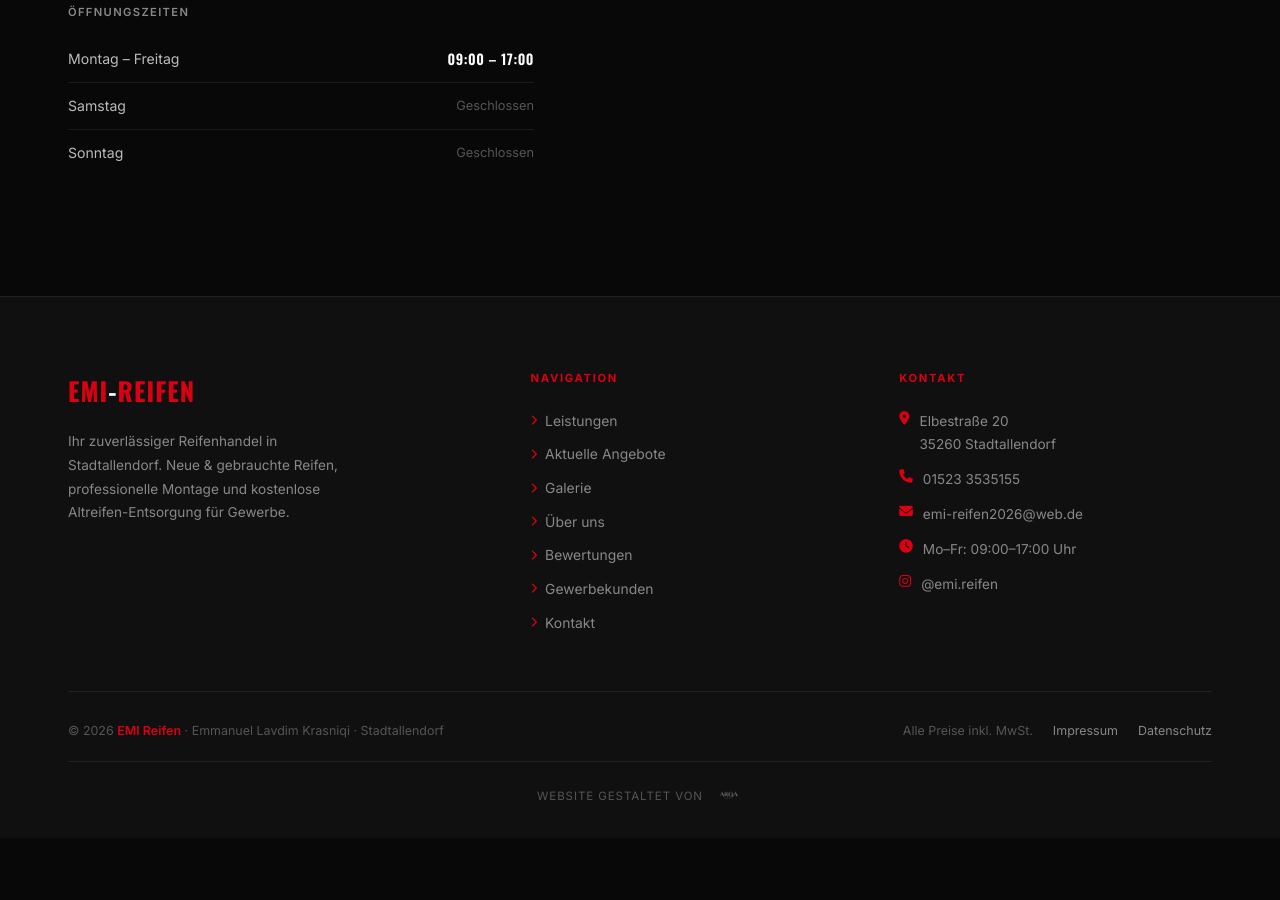
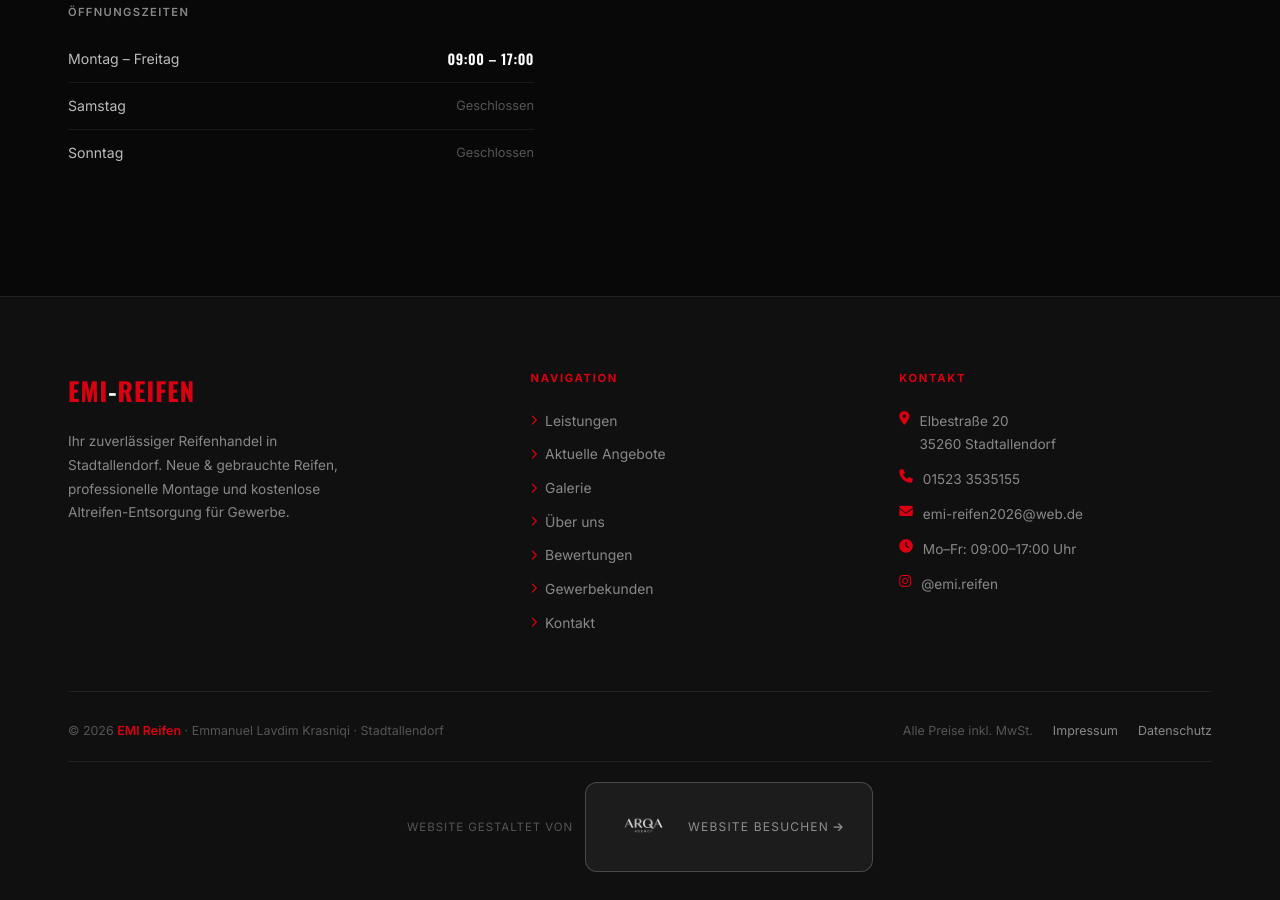
Before and after one commit to arcaniccolo/emi, a plain HTML site: page index.html in a window 1280 px wide. Shown: the part 10494-11394 px from the top of the page. Before the commit the page ends 11332 px from the top, so only its background shows below. Drawn offline with nearby package versions, Linux system fonts and the light colour scheme.

Commit message:
Arqa Agency Button im Footer optimiert

```diff
--- a/index.html
+++ b/index.html
@@ -2387,7 +2387,13 @@
     <!-- Arqa Agency Credit -->
     <div style="border-top:1px solid var(--border);margin-top:20px;padding-top:20px;display:flex;align-items:center;justify-content:center;gap:12px;">
       <span style="font-size:.72rem;color:var(--gray);letter-spacing:.08em;text-transform:uppercase;">Website gestaltet von</span>
-      <img src="logo Kopie.png" alt="Arqa Agency" style="height:28px;width:auto;filter:brightness(0) invert(1);opacity:.55;transition:opacity .2s;" onmouseover="this.style.opacity='1'" onmouseout="this.style.opacity='.55'" />
+      <a href="https://arqa-agency.de" target="_blank" rel="noopener"
+         style="display:inline-flex;align-items:center;gap:14px;padding:14px 28px;background:rgba(255,255,255,0.05);border:1px solid rgba(255,255,255,0.2);border-radius:12px;transition:all .25s;cursor:pointer;"
+         onmouseover="this.style.background='rgba(255,255,255,0.1)';this.style.borderColor='rgba(255,255,255,0.4)';this.style.transform='translateY(-2px)'"
+         onmouseout="this.style.background='rgba(255,255,255,0.05)';this.style.borderColor='rgba(255,255,255,0.2)';this.style.transform='translateY(0)'">
+        <img src="logo Kopie.png" alt="Arqa Agency" style="height:60px;width:auto;filter:brightness(0) invert(1);opacity:.9;" />
+        <span style="font-size:.75rem;color:rgba(255,255,255,0.5);letter-spacing:.1em;text-transform:uppercase;font-family:var(--font-body);">Website besuchen <i class="fas fa-arrow-right" style="font-size:.65rem;"></i></span>
+      </a>
     </div>
   </div>
 </footer>
```
